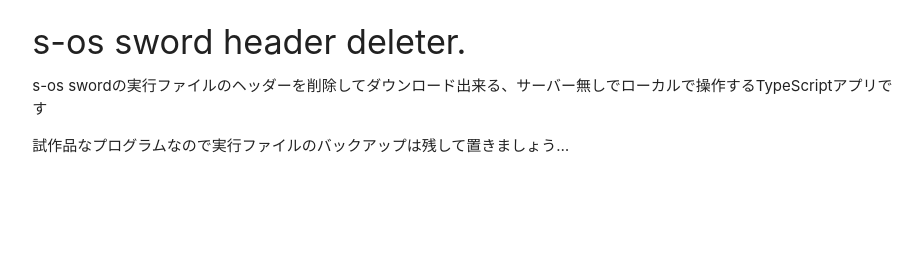
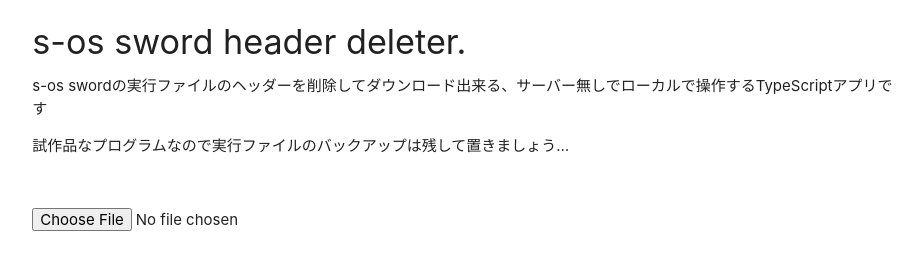
Before and after one commit to kubohisa/s-os_headdel, a plain HTML site: page docs/index.html in a window 1280 px wide. Shown: the whole page, without its empty margins (171-1094 px from the left). Drawn offline with nearby package versions, Linux system fonts and the light colour scheme; the site is published under a folder, as on GitHub Pages, so addresses that start at the root find nothing.

Commit message:
Update index.html

```diff
--- a/docs/index.html
+++ b/docs/index.html
@@ -10,7 +10,7 @@
     <meta name="viewport" content="width=device-width, initial-scale=1.0"/>
 
     <title>s-os sword header deleter.</title>
-    <script type="module" crossorigin src="/assets/index-CiGUhe--.js"></script>
+    <script type="module" crossorigin src="./assets/index-CiGUhe--.js"></script>
   </head>
   <body>
 	<div class="container">
```
